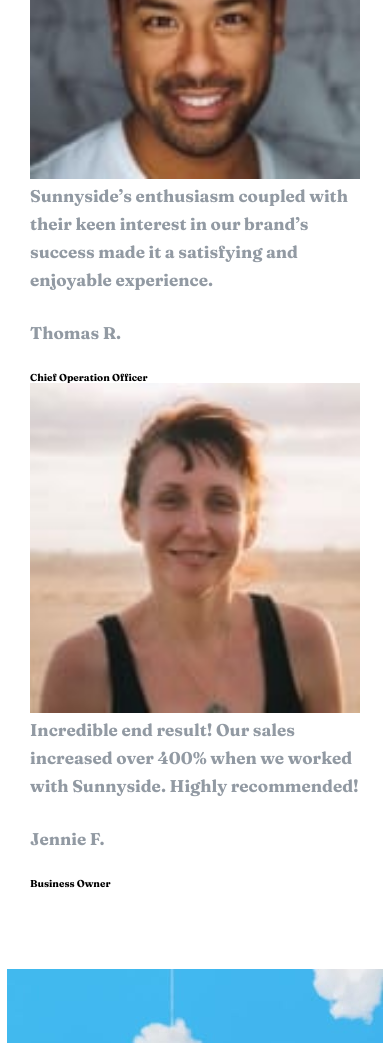
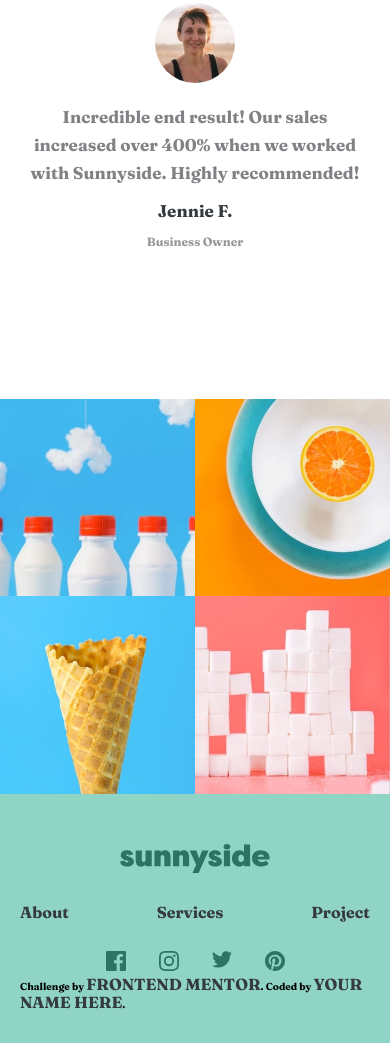
Before and after one commit to Devnielote/sunnyside-landing, a website: page index.html in a window 390 px wide. Shown: the part 4092-5135 px from the top of the page. Drawn offline with Linux system fonts and the light colour scheme.

Commit message:
mobile version almost done

```diff
--- a/index.html
+++ b/index.html
@@ -109,6 +109,7 @@
           <figure>
             <img src="images/image-emily.jpg" alt="" />
           </figure>
+          <div class="client__info">
             <p>
               We put our trust in Sunnyside and they delivered, making sure our
               needs were met and deadlines were always hit.
@@ -116,10 +117,12 @@
             <p>Emily R.</p>
             <span>Marketing Director</span>
           </div>
+        </div>
         <div class="client">
           <figure>
             <img src="images/image-thomas.jpg" alt="" />
           </figure>
+          <div class="client__info">
             <p>
               Sunnyside’s enthusiasm coupled with their keen interest in our
               brand’s success made it a satisfying and enjoyable experience.
@@ -127,16 +130,19 @@
             <p>Thomas R.</p>
             <span>Chief Operation Officer</span>
           </div>
+        </div>
         <div class="client">
           <figure>
             <img src="images/image-jennie.jpg" alt="" />
           </figure>
+          <div class="client__info">
             <p>
               Incredible end result! Our sales increased over 400% when we worked
               with Sunnyside. Highly recommended!
             </p>
             <p>Jennie F.</p>
             <span>Business Owner</span>
+          </div>
         </div>
       </div>
       <div class="section-6">
@@ -161,12 +167,17 @@
           </figure>
         </div>
       </div>
-    </div>
     <footer>
       <div class="footer__title">
-        <figure><img src="images/logo.svg" alt="" /></figure>
+        <figure><img src="images/logo_copy.svg" alt="" /></figure>
       </div>
-      <div class="footer__navbar">About Services Projects</div>
+      <div class="footer__navbar">
+        <ul>
+           <li> <a href="">About</a> </li>
+           <li> <a href="">Services</a> </li>
+           <li> <a href="">Project</a> </li>
+        </ul>
+      </div>
       <div class="footer__media">
         <ul>
           <li>
@@ -183,12 +194,12 @@
           </li>
         </ul>
       </div>
-    </footer>
       <div class="attribution">
         Challenge by
         <a href="https://www.frontendmentor.io?ref=challenge" target="_blank"
           >Frontend Mentor</a
         >. Coded by <a href="#">Your Name Here</a>.
       </div>
+    </footer>
   </body>
 </html>
--- a/styles/main.css
+++ b/styles/main.css
@@ -38,9 +38,7 @@ figure img {
 }
 
 .container {
-    display: flex;
-    justify-content: center;
-    flex-wrap: wrap;
+
 }
 
 .navbar {
@@ -177,3 +175,90 @@ div > a {
     font-size: 1.6rem;
     color: grey;
 }
+
+.client {
+    display: flex;
+    flex-direction: column;
+    justify-content: center;
+    align-items: center;
+    margin-bottom: 7rem;
+    text-align: center;
+}
+
+.client figure {
+    display: flex;
+    justify-content: center;
+}
+
+.client img {
+    width: 8rem;
+    border-radius: 50%;
+}
+
+.client__info p:first-child {
+    margin-top: 2rem;
+    margin-bottom: 1rem;
+    color: #808285;
+}
+
+.client__info p:nth-child(2) {
+    margin: 0;
+    margin-bottom: 1rem;
+    color: #343a40;
+}
+
+.client__info span {
+    font-size: 1.2rem;
+    color: rgb(152, 151, 151);
+}
+
+/* Seccion de collage de 4 imágenes */
+.section-6 {
+    display: grid;
+    grid-template-columns: repeat(auto-fit, minmax(150px, 1fr))
+}
+
+/* Sección del footer */
+
+footer {
+    padding: 5rem 2em 5rem 2rem;
+    background-color: #90D4C5;
+}
+
+.footer__title figure {
+    display: flex;
+    justify-content: center;
+}
+
+.footer__title img {
+    width: 15rem;
+    color: #343a40;
+}
+
+.footer__navbar {
+    margin-top: 3rem;
+}
+
+.footer__navbar ul{
+    display: flex;
+    justify-content: space-between;
+}
+
+.footer__navbar ul li{
+    list-style-type: none;
+}
+
+.footer__media {
+    width: 70%;
+    margin: 0 auto;
+    margin-top: 3rem;
+}
+
+.footer__media ul {
+    display: flex;
+    justify-content: space-evenly;
+}
+
+.footer__media ul li {
+    list-style-type: none;
+}
```
Also changed, not shown: images/logo_copy.svg (added). Lines whose indentation alone changed are shown as unchanged.
